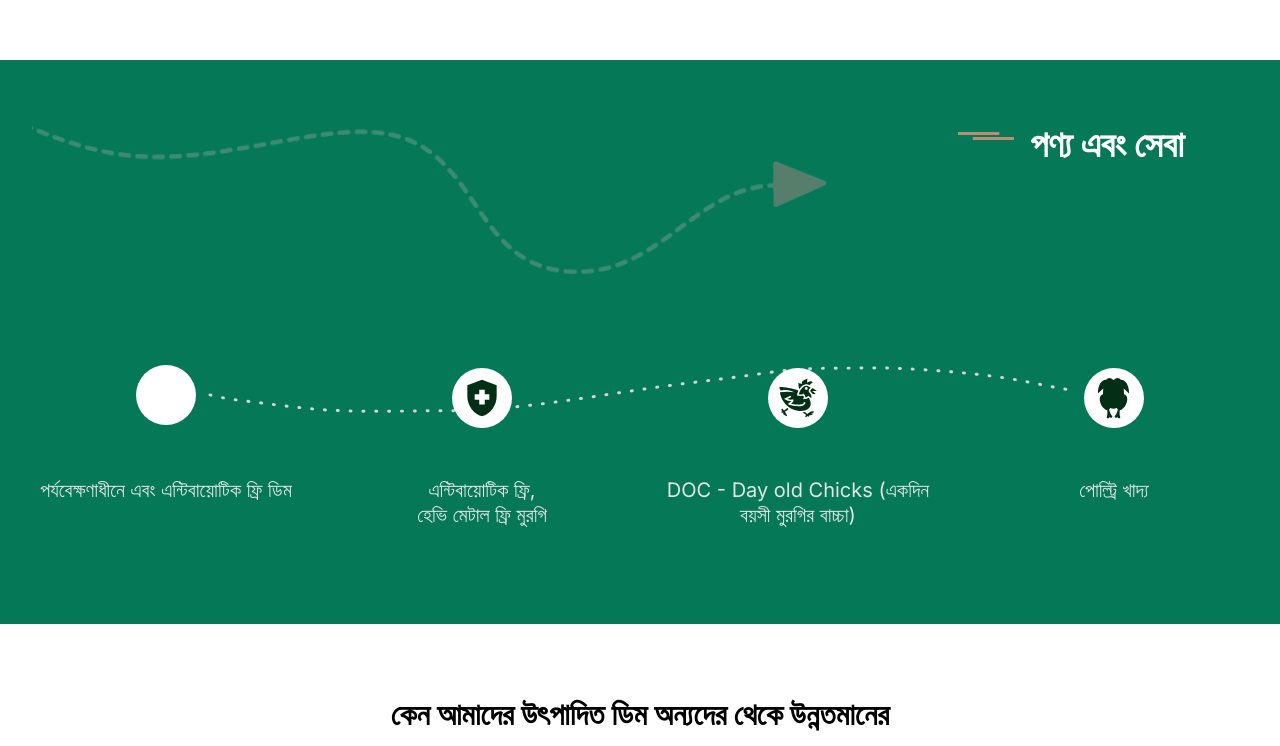
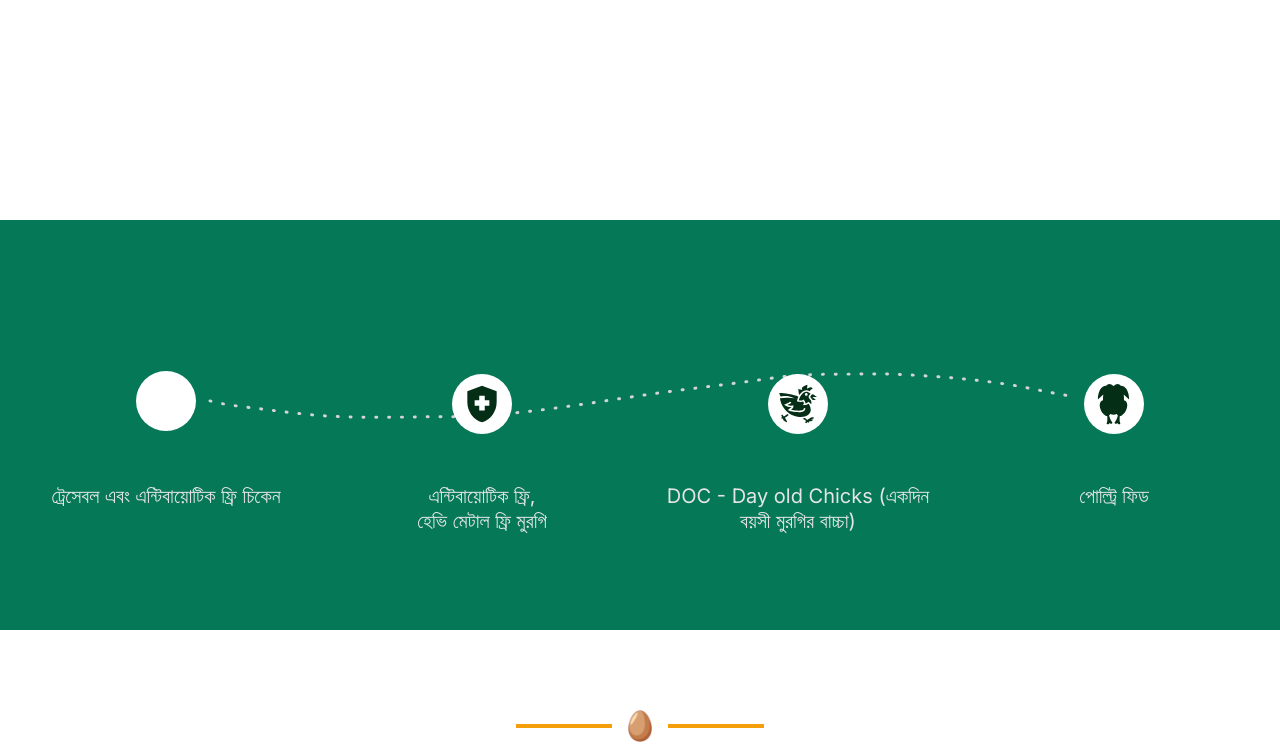
Before and after one commit to AveyBD/FreshWay-Multipage, a React (Vite) app: page / in a window 1280 px wide. Shown: the part 740-1486 px from the top of the page. Built offline with nearby package versions, Linux system fonts and the light colour scheme; some icons are missing.

Commit message:
Content updated

```diff
--- a/src/components/Hero.tsx
+++ b/src/components/Hero.tsx
@@ -1,7 +1,7 @@
 import { useEffect } from "react"
 import Glide from "@glidejs/glide"
 
-import IMG1 from "../assets/hero2.png";
+import IMG1 from "../assets/Free-Range Egg.jpg";
 import IMG2 from "../assets/hero3.png";
 import IMG3 from "../assets/hero5.png";
 
@@ -36,8 +36,8 @@ export const Hero = () => {
       <div className="overflow-hidden" data-glide-el="track">
         <ul className="whitespace-no-wrap flex-no-wrap [backface-visibility: hidden] [transform-style: preserve-3d] [touch-action: pan-Y] [will-change: transform] relative flex w-full overflow-hidden p-0">
           <li>
-            <div className='w-full h-[100vh]  text-white'>
-              < img src={IMG1} alt='/' className='w-full h-full object-cover from-black' />
+            <div className='w-full h-full  text-white'>
+              < img src={IMG2} alt='/' className='w-full h-full object-cover from-black' />
 
               <div className='max-w-[1140px] m-auto'>
                   <div className='absolute top-[40%] w-full md:-[50%] max-w-[600px] h-full flex flex-col p-4'>
@@ -56,7 +56,7 @@ export const Hero = () => {
           </li>
           <li>
             <img
-             src={IMG2}
+             src={IMG1}
             />
           </li>
           <li>
--- a/src/components/home/OurEggs.tsx
+++ b/src/components/home/OurEggs.tsx
@@ -6,9 +6,9 @@ import IMG1 from "../../assets/egg.png";
 const OurEggs = () => {
   return (
     <div className="py-16">
-      <h1 className="text-center text-3xl pt-2 font-bold ">
+      {/* <h1 className="text-center text-3xl pt-2 font-bold ">
         কেন আমাদের উৎপাদিত ডিম অন্যদের থেকে উন্নতমানের{" "}
-      </h1>
+      </h1> */}
       <div className="flex justify-center items-center gap-4 pt-4 pb-5">
         <hr className="px-12 border-t-4 border-amber-500" />
         <img src={IMG1} className="w-6" />
--- a/src/components/home/SupplyChain.tsx
+++ b/src/components/home/SupplyChain.tsx
@@ -1,5 +1,5 @@
-import Line from "../../assets/line.png"
-import Line2 from "../../assets/line5.png"
+
+
 import { PiListMagnifyingGlassFill } from "react-icons/pi";
 import { MdHealthAndSafety } from "react-icons/md";
 import { GiRoastChicken, GiChicken } from "react-icons/gi";
@@ -14,7 +14,7 @@ const SupplyChain = () => {
                             <div className=" mx-auto max-w-7xl sm:px-6 lg:px-8 relative">
                 <div className='  '>
 
-                    <div className='flex flex-row-reverse justify-between'>
+                    {/* <div className='flex flex-row-reverse justify-between'>
                         <div className='pr-16 text-3xl font-bold flex flex-col gap-4 font-saira text-white'>
                             <div className='flex gap-4 pb-4 ' >
                             <img src={Line} className='w-14 h-4 pt-2' />
@@ -22,12 +22,10 @@ const SupplyChain = () => {
                                 পণ্য এবং সেবা
                                 </p>
                         </div>
-                            {/* <span className=''>আমরা যা যা নিয়ে  </span>
-                            <span>কাজ করি</span> */}
                          </div>
                             <img src={Line2} className='w-[800px]'/>
-                        </div>
-                    </div>
+                        </div> */}
+            </div>
 
 
 
@@ -52,7 +50,7 @@ const SupplyChain = () => {
 
                         <h3
                             className="mt-4 sm:mt-6 text-xl  leading-tight text-neutral-200 dark:text-white md:mt-10">
-                            পর্যবেক্ষণাধীনে এবং এন্টিবায়োটিক ফ্রি  ডিম
+                            ট্রেসেবল  এবং এন্টিবায়োটিক ফ্রি চিকেন
                         </h3>
 
                     </div>
@@ -94,7 +92,7 @@ const SupplyChain = () => {
 
                         <h3
                             className="mt-4 sm:mt-6 text-xl  leading-tight text-neutral-200 dark:text-white md:mt-10">
-                            পোল্ট্রি খাদ্য
+                            পোল্ট্রি ফিড
                         </h3>
 
                     </div>
--- a/src/pages/AboutUs.tsx
+++ b/src/pages/AboutUs.tsx
@@ -1,4 +1,6 @@
-import Img1 from "../assets/002.jpg"
+import Img1 from "../assets/hero1.jpg"
+import Img2 from "../assets/002.jpg"
+import Img3 from "../assets/Free-Range Egg.jpg"
 
 const AboutUs = () => {
   return (
@@ -19,7 +21,7 @@ const AboutUs = () => {
                   </div>
                   <div className="py-3 sm:py-4">
                     <img
-                      src={Img1}
+                      src={Img2}
                       alt=""
                       className="w-full rounded-2xl"
                     />
@@ -28,7 +30,7 @@ const AboutUs = () => {
                 <div className="w-full px-3 sm:px-4 xl:w-1/2">
                   <div className="relative z-10 my-4">
                     <img
-                      src={Img1}
+                      src={Img3}
                       alt=""
                       className="w-full rounded-2xl"
                     />
```
